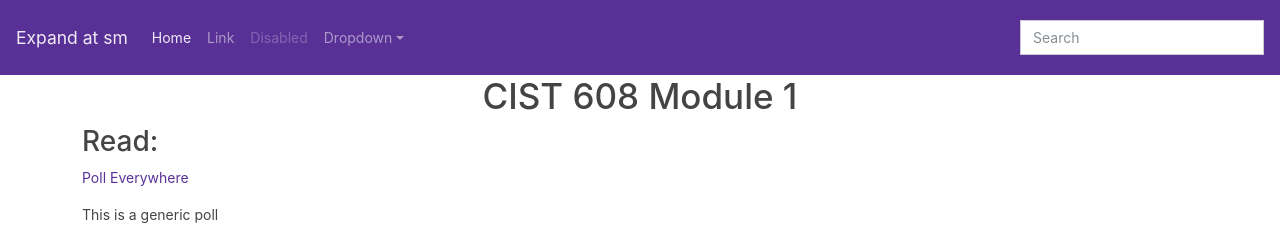
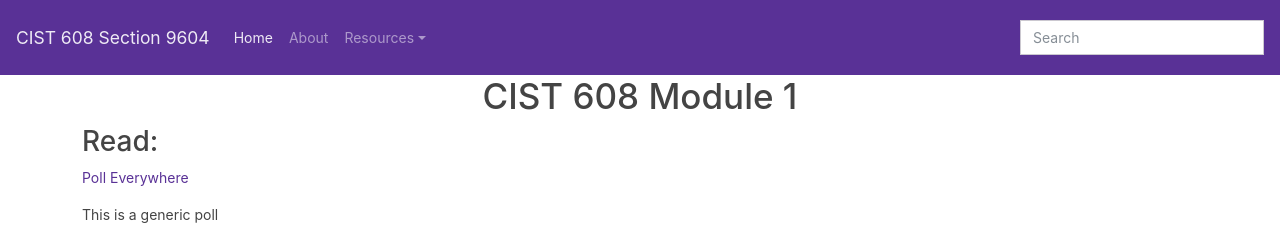
Before and after one commit to loganrath/libwtf, a Jekyll site: the page built from 608-module1.md, in a window 1280 px wide. Shown: the top 225 px of the page. Built offline with Jekyll 4.4.1, drawn with Linux system fonts in a browser that asks for light colours; nearby versions of some CDN libraries.

Commit message:
Update yamlmodule.html

```diff
--- a/_layouts/yamlmodule.html
+++ b/_layouts/yamlmodule.html
@@ -9,7 +9,7 @@
 </head>
 <body>
   <nav class="navbar navbar-expand-sm navbar-dark bg-primary">
-        <a class="navbar-brand" href="#">Expand at sm</a>
+        <a class="navbar-brand" href="#">CIST 608 Section 9604</a>
         <button class="navbar-toggler" type="button" data-toggle="collapse" data-target="#navbarsExample03" aria-controls="navbarsExample03" aria-expanded="false" aria-label="Toggle navigation">
           <span class="navbar-toggler-icon"></span>
         </button>
@@ -20,14 +20,11 @@
               <a class="nav-link" href="#">Home <span class="sr-only">(current)</span></a>
             </li>
             <li class="nav-item">
-              <a class="nav-link" href="#">Link</a>
-            </li>
-            <li class="nav-item">
-              <a class="nav-link disabled" href="#">Disabled</a>
+              <a class="nav-link" href="#">About</a>
             </li>
             <li class="nav-item dropdown">
-              <a class="nav-link dropdown-toggle" href="http://example.com" id="dropdown03" data-toggle="dropdown" aria-haspopup="true" aria-expanded="false">Dropdown</a>
-              <div class="dropdown-menu" aria-labelledby="dropdown03">
+              <a class="nav-link dropdown-toggle" href="http://example.com" id="cist608resources" data-toggle="dropdown" aria-haspopup="true" aria-expanded="false">Resources</a>
+              <div class="dropdown-menu" aria-labelledby="cist608resources">
                 <a class="dropdown-item" href="#">Action</a>
                 <a class="dropdown-item" href="#">Another action</a>
                 <a class="dropdown-item" href="#">Something else here</a>
```
